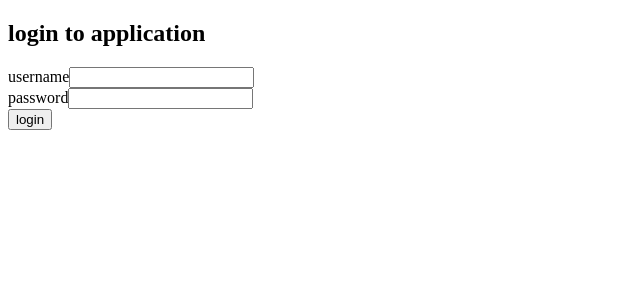
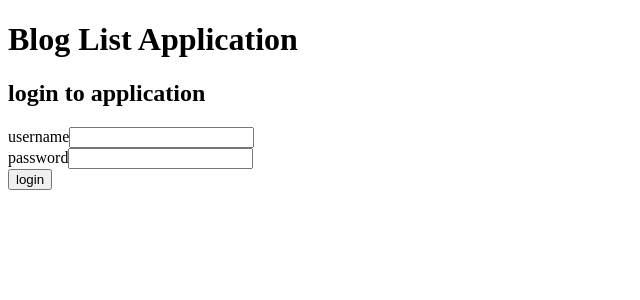
Before and after one commit to anhtumai/blog-list-frontend-v2, a React (Create React App) app: page / in a window 1280 px wide. Shown: the top 300 px of the page, without its empty margins (0-640 px from the left). Built offline with nearby package versions, Linux system fonts and the light colour scheme; no server answers.

Commit message:
Add Router

```diff
--- a/package.json
+++ b/package.json
@@ -14,6 +14,7 @@
     "react": "^17.0.2",
     "react-dom": "^17.0.2",
     "react-redux": "^7.2.4",
+    "react-router-dom": "^5.2.0",
     "react-scripts": "4.0.3",
     "redux": "^4.1.1",
     "redux-thunk": "^2.3.0",
@@ -45,6 +46,7 @@
     ]
   },
   "devDependencies": {
-    "@types/react": "^17.0.16"
+    "@types/react": "^17.0.16",
+    "@types/react-router-dom": "^5.1.8"
   }
 }
--- a/src/App.tsx
+++ b/src/App.tsx
@@ -1,24 +1,26 @@
-import LoginForm from "./components/LoginForm";
 import Notification from "./components/Notification";
+import { Switch, Route, BrowserRouter as Router } from "react-router-dom";
 import { useDispatch, useSelector } from "react-redux";
-import HomePage from "./components/HomePage";
 import { useEffect } from "react";
 import { startInitBlogs } from "./actions/blog";
+import MainPage from "./components/MainPage";
 
 function App() {
   const dispatch = useDispatch();
   useEffect(() => {
     dispatch(startInitBlogs());
   }, [dispatch]);
-  const user = useSelector((state) => (state as any).user);
-
-  const body = user !== null ? <HomePage /> : <LoginForm />;
 
   return (
-    <div>
+    <Router>
+      <h1>Blog List Application</h1>
       <Notification />
-      {body}
-    </div>
+      <Switch>
+        <Route path="/">
+          <MainPage />
+        </Route>
+      </Switch>
+    </Router>
   );
 }
 
--- /dev/null
+++ b/src/components/MainPage.tsx
@@ -0,0 +1,21 @@
+import { useSelector } from "react-redux";
+import BlogForm from "./BlogForm";
+import Blogs from "./Blogs";
+import LoginBanner from "./LoginBanner";
+import LoginForm from "./LoginForm";
+
+const MainPage = () => {
+  const user = useSelector((state: RootState) => state.user);
+
+  if (user !== null)
+    return (
+      <div>
+        <LoginBanner />
+        <BlogForm />
+        <Blogs />
+      </div>
+    );
+  return <LoginForm />;
+};
+
+export default MainPage;
```
